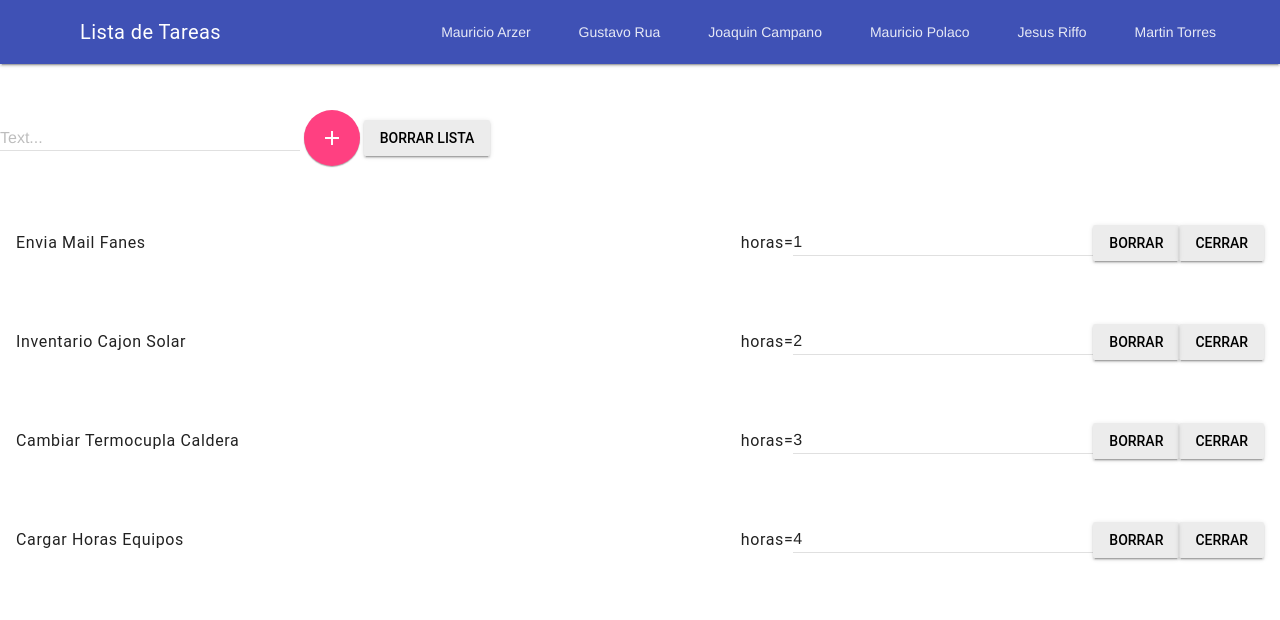
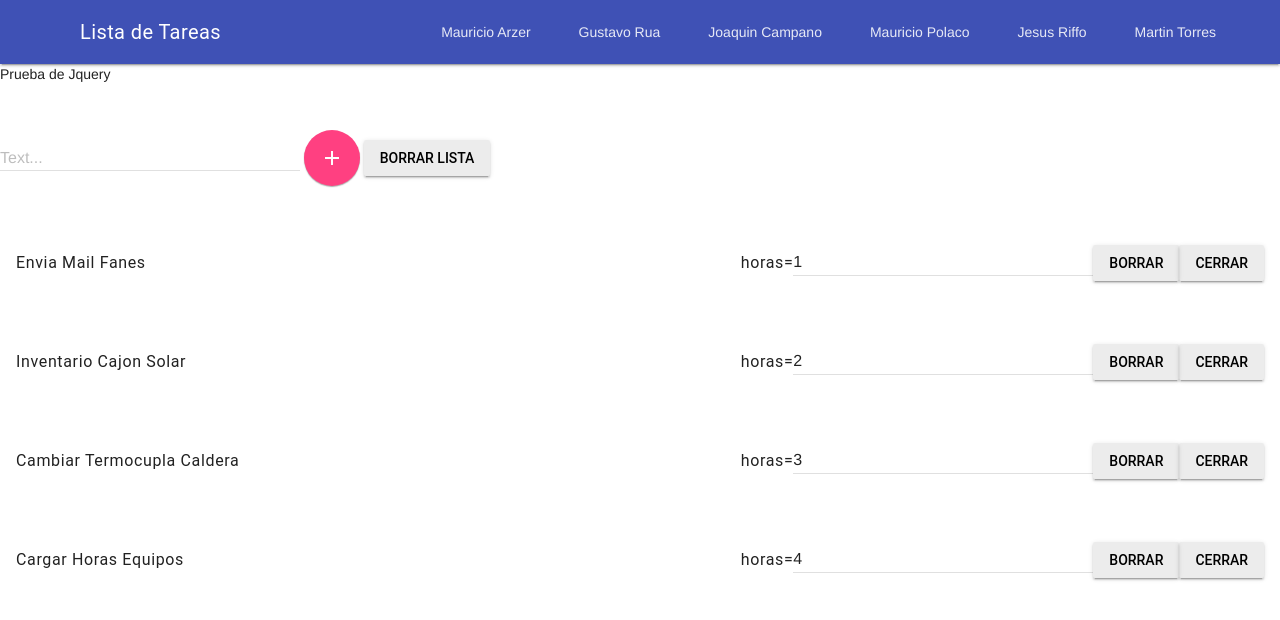
Before and after one commit to ivmtorres/ivmtorres.github.io, a plain HTML site: page index.html in a window 1280 px wide. Drawn offline with nearby package versions, Linux system fonts and the light colour scheme.

Commit message:
Update index.html

```diff
--- a/index.html
+++ b/index.html
@@ -49,7 +49,7 @@
         <main class="mdl-layout__content">
           <div class="page-content"><!-- Your content goes here -->
             <main>
-              <div class="prueba-jquery"></div>
+              <div class="prueba-jquery">Prueba de Jquery</div>
               <br>
               <br>
               <div class="mdl-textfield mdl-js-textfield">
```
